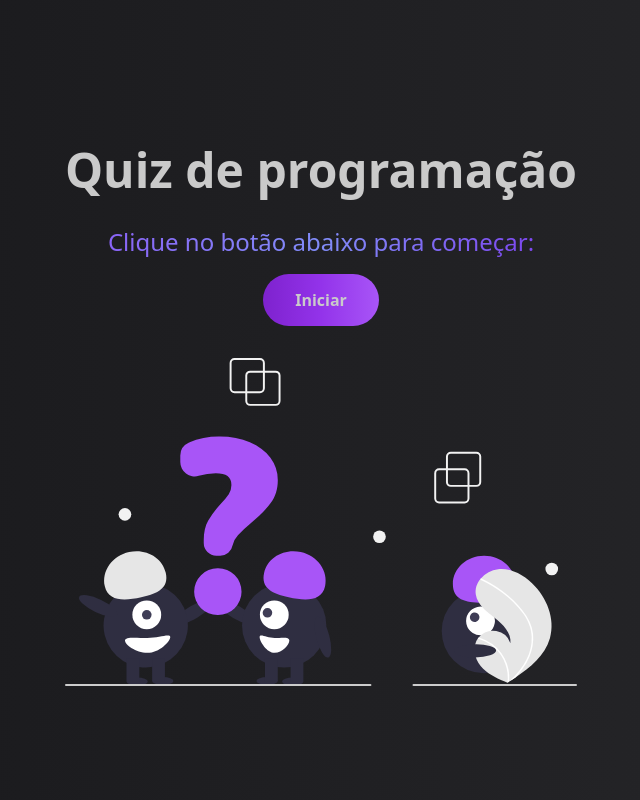
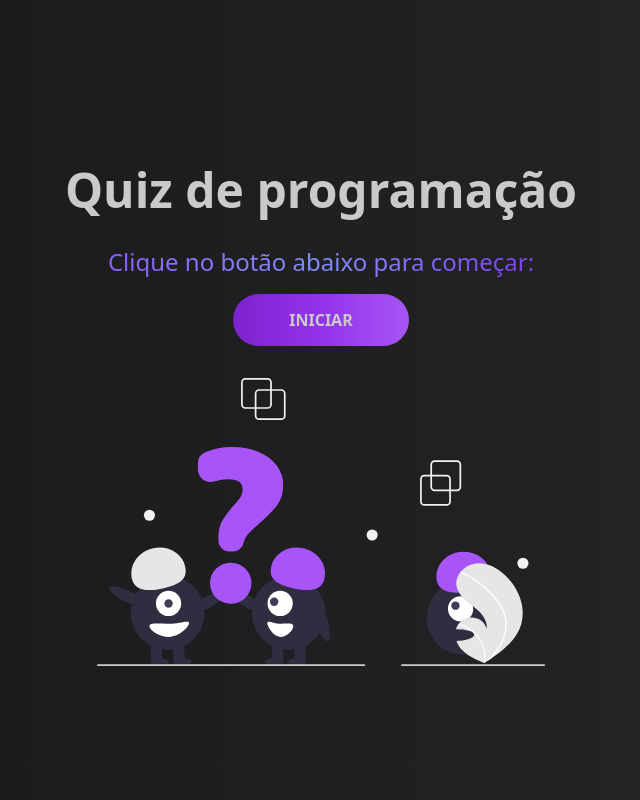
Before and after one commit to SilasRodrigues19/DevQuiz, a React (Vite) app: page / in a window 1280 px wide. Shown: the whole page, without its empty margins (319-959 px from the left). Built offline with nearby package versions, Linux system fonts and the light colour scheme.

Commit message:
feat: use quiz context and improve styles

```diff
--- a/src/components/Welcome.jsx
+++ b/src/components/Welcome.jsx
@@ -4,22 +4,24 @@ import { QuizContext } from '../context/quizContext';
 import QuizImage from '../img/quiz.svg';
 
 export const Welcome = () => {
-  const quizState = useContext(QuizContext);
+  const [quizState, dispatch] = useContext(QuizContext);
 
   return (
-    <section class='text-center max-w-lg'>
-      <p class='my-4 text-2xl bg-clip-text text-transparent bg-gradient-to-r from-violet-500 via-indigo-400 to-violet-600'>
+    <section className='z-10 text-center max-w-lg'>
+      <p className='my-4 text-2xl bg-clip-text text-transparent bg-gradient-to-r from-violet-500 via-indigo-400 to-violet-600'>
         Clique no botão abaixo para começar:
       </p>
       <button
-        class='font-bold text-1xl cursor-pointer py-3.5 px-8 border-none rounded-full bg-gradient-to-r
+        onClick={() => dispatch({ type: 'CHANGE_STATE' })}
+        className='font-bold text-1xl uppercase cursor-pointer py-3.5 px-14 border-none rounded-full bg-gradient-to-r
       from-purple-700 via-purple-600 to-purple-500
         hover:bg-gradient-to-l'
       >
         Iniciar
       </button>
       <img
-        class='mt-8 hover:-translate-y-1 transition-transform'
+        className='max-w-xs mx-auto mt-8 hover:-translate-y-1 transition-transform
+        md:max-w-md'
         src={QuizImage}
         alt='Imagem de quiz'
         loading='lazy'
```
